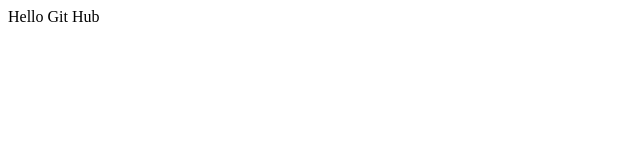
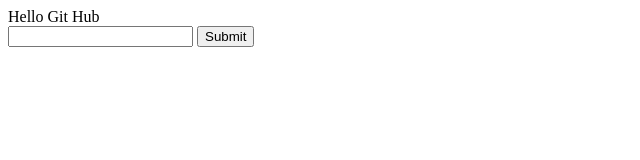
Before and after one commit to u2b3kg/KGFI, a plain HTML site: page index.html in a window 1280 px wide. Shown: the whole page, without its empty margins (0-640 px from the left). Drawn offline with Linux system fonts and the light colour scheme.

Commit message:
add form

```diff
--- a/index.html
+++ b/index.html
@@ -5,5 +5,9 @@
 </head>
 <body>
 Hello Git Hub
+ <form action="http://google.com/search?">
+ 	<input type="text" name="q">
+ 	<input type="submit">
+ </form>
 </body>
 </html>
```
